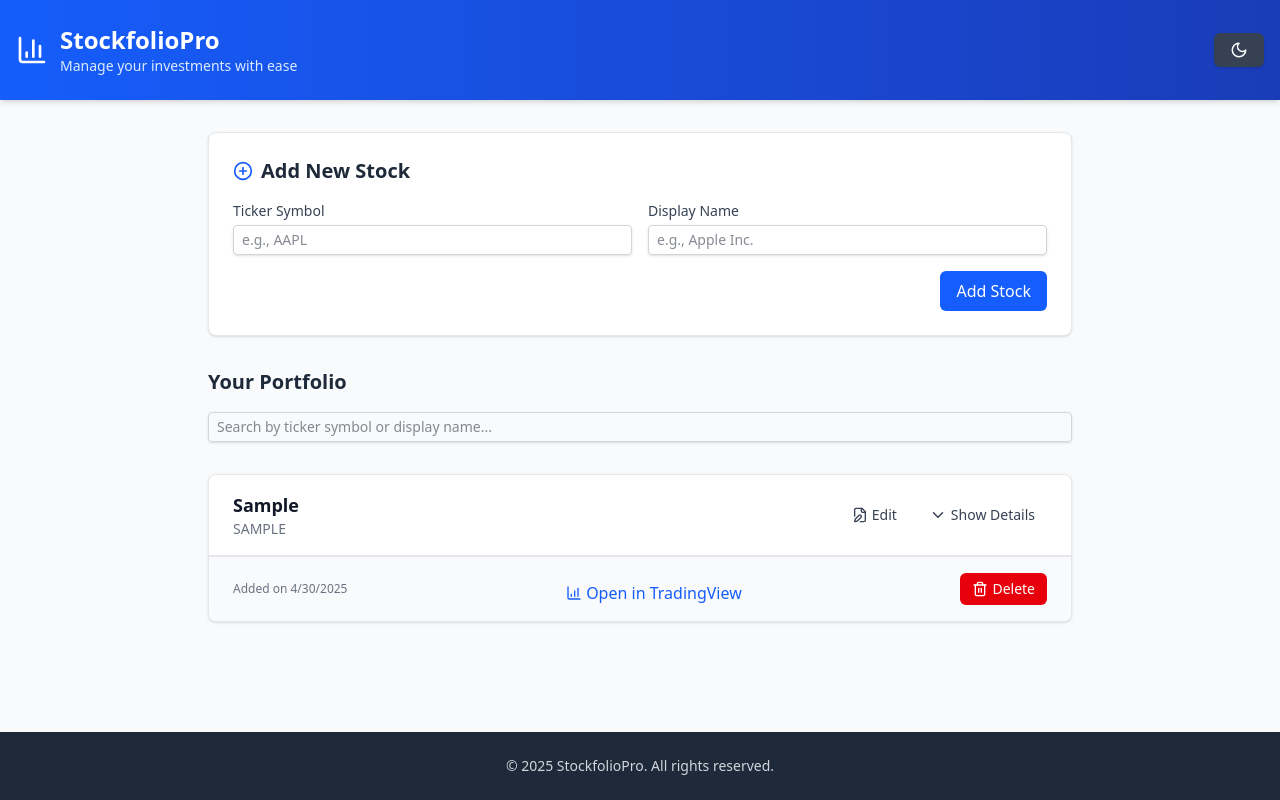
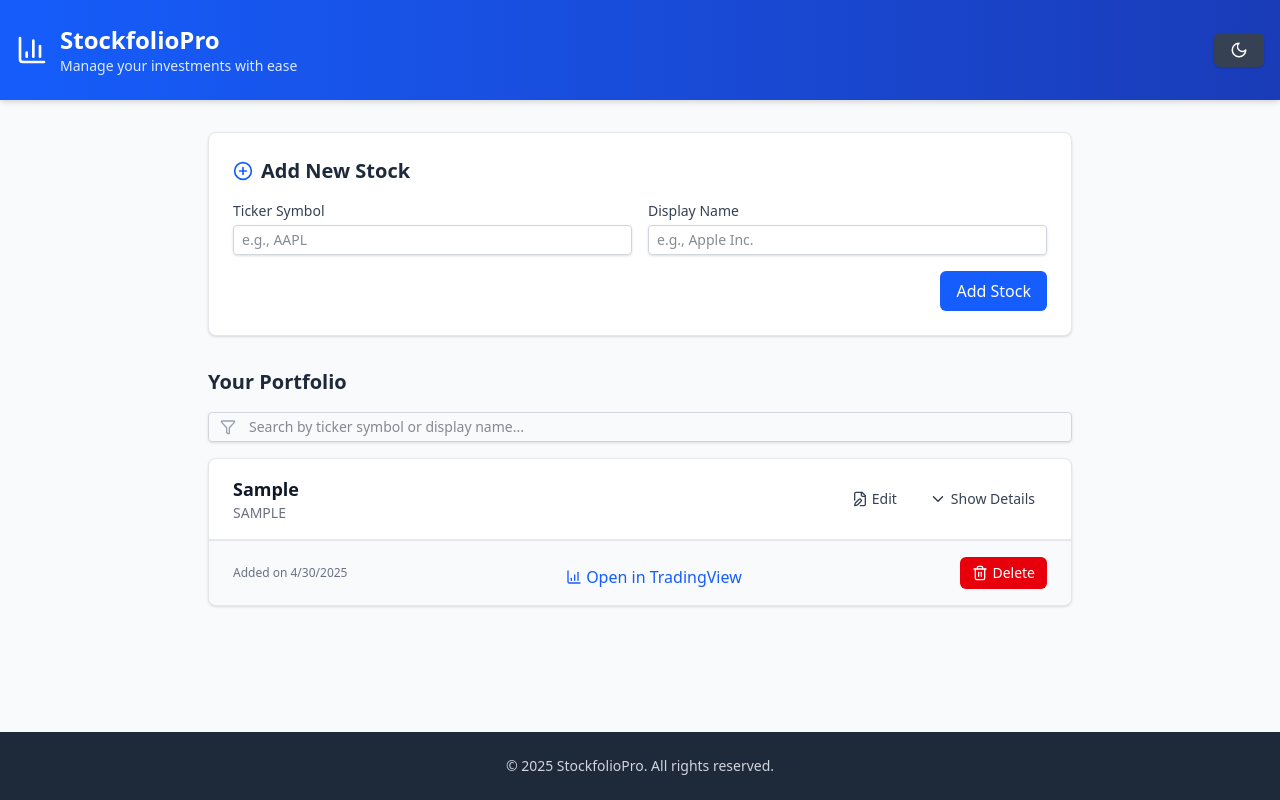
Before and after one commit to NinjaEde/my-stockfolio, a React (Vite) app: page / in a window 1280 px wide. Both pictures are taken after typing "Sample", "Sample" into the empty fields and a click on the button "Add Stock". Built offline with nearby package versions, Linux system fonts and the light colour scheme.

Commit message:
feat: add search input filter to StockList component

```diff
--- a/src/components/StockList.tsx
+++ b/src/components/StockList.tsx
@@ -3,6 +3,7 @@ import { getStocks } from '../services/stockService';
 import { Stock } from '../types';
 import StockCard from './StockCard';
 import Input from './ui/Input';
+import { Filter } from 'lucide-react';
 
 const StockList: React.FC = () => {
   const [stocks, setStocks] = useState<Stock[]>([]);
@@ -73,12 +74,15 @@ const StockList: React.FC = () => {
     <div className="space-y-4">
       <h2 className="text-xl font-semibold text-gray-800 dark:text-gray-400 mt-8 mb-4">Your Portfolio</h2>
       {stocks.length > 0 && (
-        <Input
-          placeholder="Search by ticker symbol or display name..."
-          value={searchQuery}
-          onChange={(e) => setSearchQuery(e.target.value)}
-          className="mb-4"
-        />
+        <div className="relative mb-4">
+          <Input
+            placeholder="Search by ticker symbol or display name..."
+            value={searchQuery}
+            onChange={(e) => setSearchQuery(e.target.value)}
+            className="pl-10"
+          />
+          <Filter className="absolute left-3 top-1/2 transform -translate-y-1/2 text-gray-400" size={16} />
+        </div>
       )}
       {stocks.length === 0 ? (
         <div className="bg-blue-50 border border-blue-200 text-blue-800 rounded-md p-6 my-4 text-center">
```
